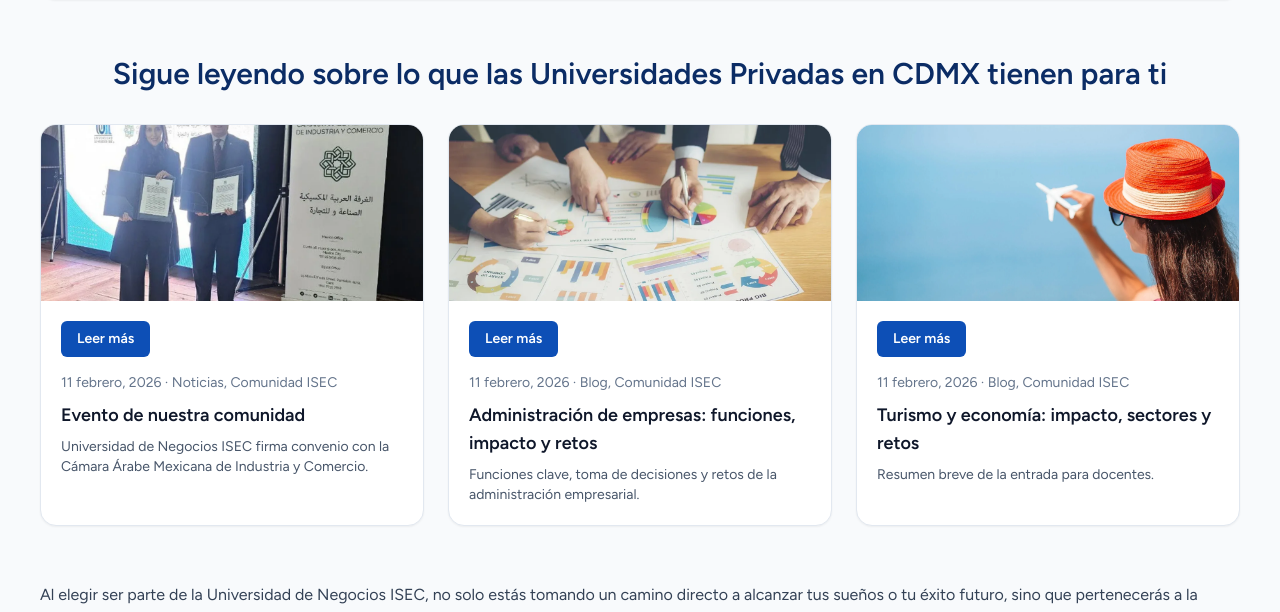
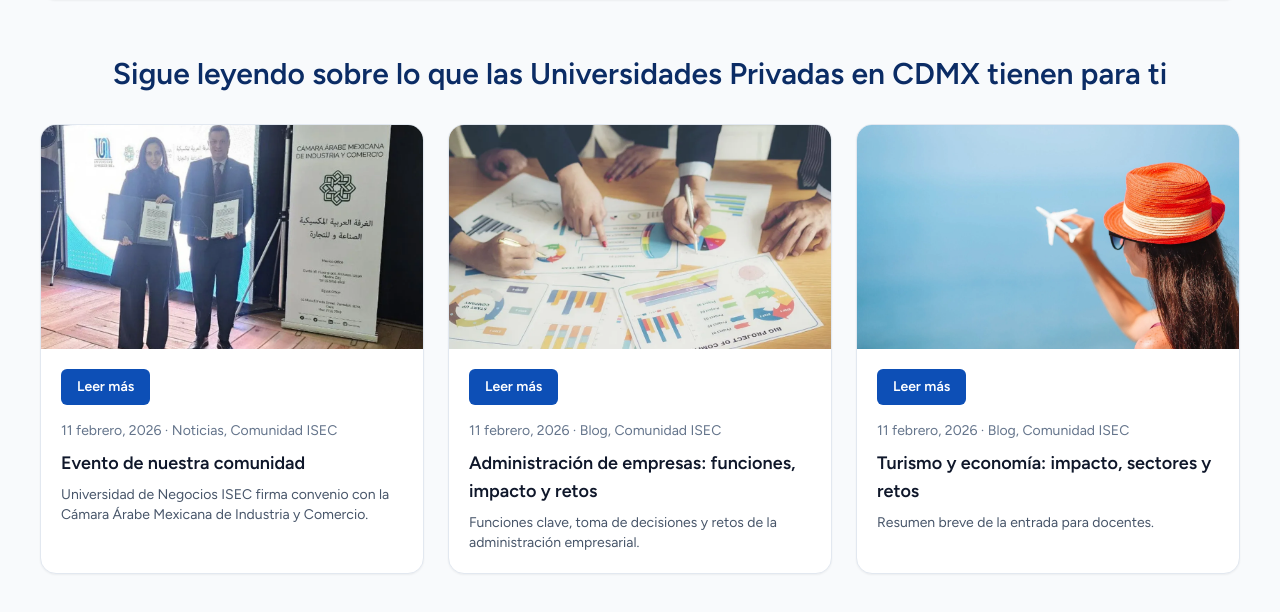
Before and after one commit to dev-uneg/uneg, a PHP site: page / in a window 1280 px wide. Shown: the part 1570-2182 px from the top of the page. Run offline with PHP 8.4, Linux system fonts and the light colour scheme; some libraries are stand-ins or nearby versions; some web fonts are replaced.

Commit message:
_update cards blog

```diff
--- a/_app/pages/home.php
+++ b/_app/pages/home.php
@@ -219,7 +219,7 @@
       <?php foreach ($homePosts as $post): ?>
         <article class="rounded-2xl border border-slate-200 shadow-sm overflow-hidden bg-white">
           <a href="<?php echo $post['href']; ?>" class="block">
-            <div class="h-44 w-full bg-slate-100 overflow-hidden">
+            <div class="h-56 md:h-64 w-full bg-slate-100 overflow-hidden">
               <img src="<?php echo $post['image']; ?>" alt="<?php echo htmlspecialchars($post['title']); ?>" class="h-full w-full object-cover" loading="lazy" decoding="async">
             </div>
             <div class="p-5">
```
